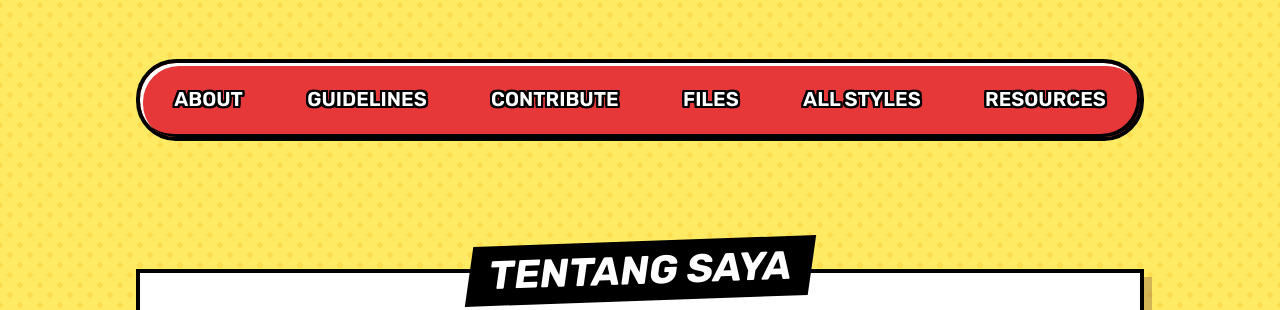
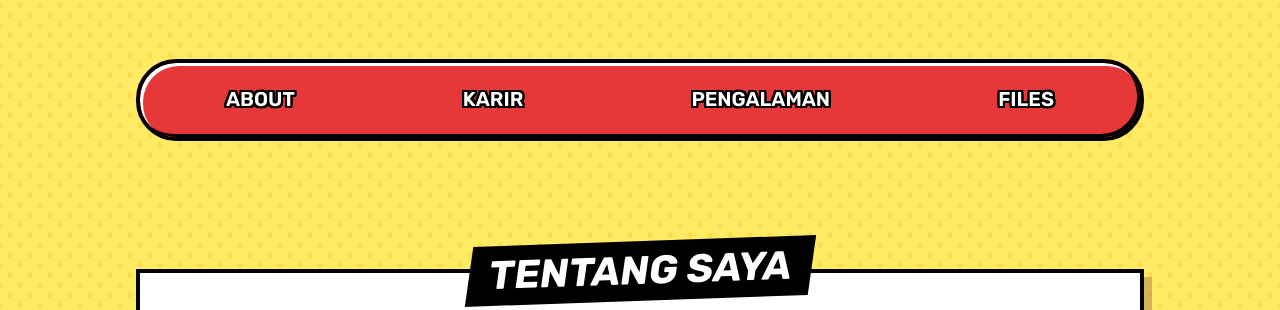
Before and after one commit to AlexHostX/AlexHostX.github.io, a plain HTML site: page index.html in a window 1280 px wide. Shown: the part 515-825 px from the top of the page. Drawn offline with Linux system fonts and the light colour scheme.

Commit message:
Update index.html

```diff
--- a/index.html
+++ b/index.html
@@ -671,7 +671,7 @@ nav ul a:focus,
     <p>
       Maintainer of <a href="https://alexhost.net">alexhost.net</a>
     </p>
-    <a href="https://github.com/5t3ph/stylestage" class="link-github"><span>
+    <a href="https://web.facebook.com/yulio6166" class="link-github"><span>
           <i class="fa fa-facebook-square" aria-hidden="true"></i>
 </span> &nbsp
        Facebook</a>
@@ -680,11 +680,9 @@ nav ul a:focus,
 <nav>
   <ul>
     <li><a href="#about">About</a></li>
-    <li><a href="#guidelines">Guidelines</a></li>
-    <li><a href="#contribute">Contribute</a></li>
+    <li><a href="#guidelines">Karir</a></li>
+    <li><a href="#contribute">Pengalaman</a></li>
     <li><a href="#files">Files</a></li>
-    <li><a href="/styles/">All Styles</a></li>
-    <li><a href="/resources/">Resources</a></li>
   </ul>
 </nav>
 
```
